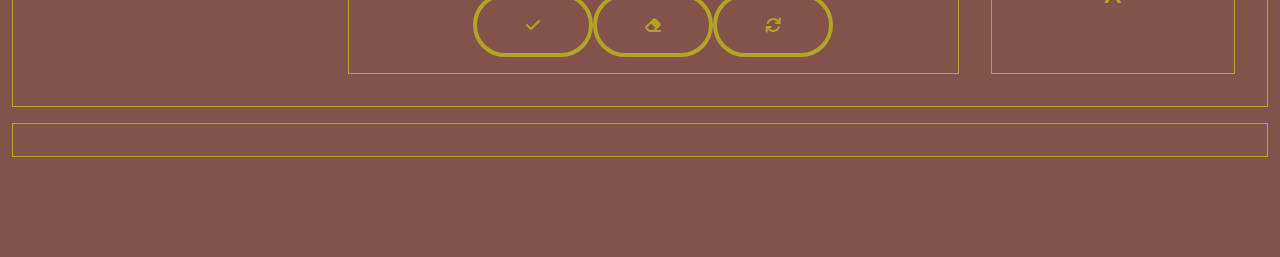
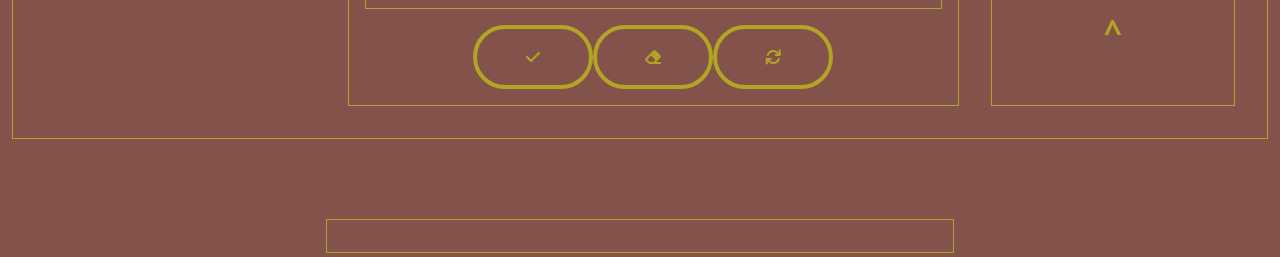
Before and after one commit to DanielKriegerS/ToZeroGame, a plain HTML site: page index.html in a window 1280 px wide. Shown: the part 543-800 px from the top of the page. Drawn offline with nearby package versions, Linux system fonts and the light colour scheme.

Commit message:
adjusted navigation margin bottom, created info style

```diff
--- a/styles/style.css
+++ b/styles/style.css
@@ -30,6 +30,7 @@ body {
     font-size: 1.5em;
     justify-content: center;
     padding: .5em 0;
+    margin-bottom: 2em;
 }
 
 #main-content {
@@ -62,6 +63,11 @@ body {
 
 #random-number, #selection {
     padding-top: 0;
+}
+
+#info {
+    width: 50%;
+    margin: 5em auto;
 }
 
 
```
